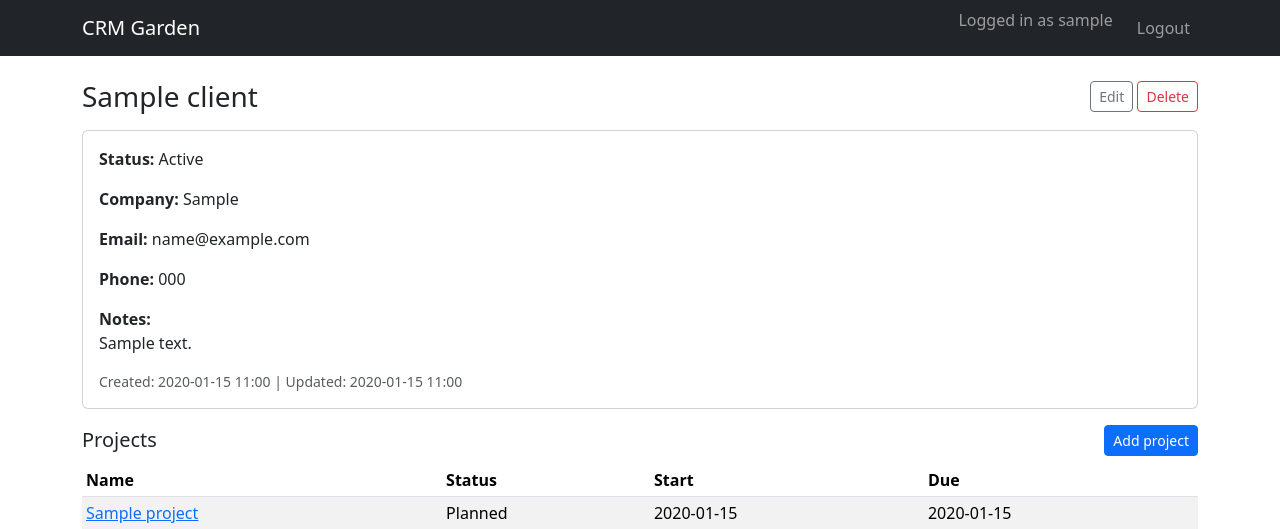
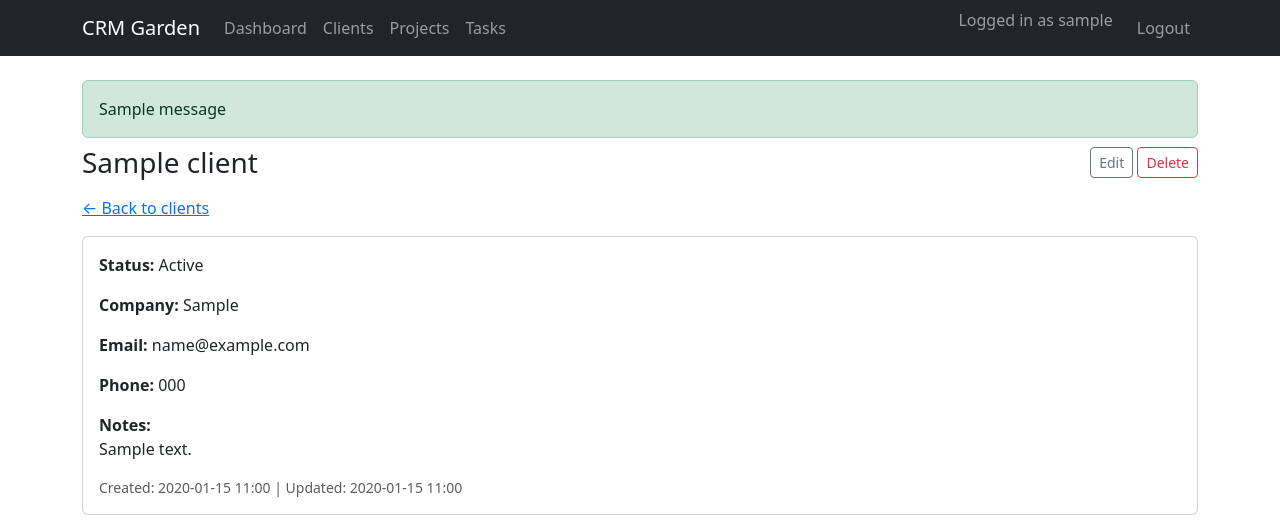
Before and after one commit to alitaraghi/crm_garden, a Django app: page /clients/1/ in a window 1280 px wide. Shown: the top 529 px of the page. Run offline with Django 5.2, Linux system fonts and the light colour scheme; a user stored in the database is signed in; tables that the repository leaves empty hold one stand-in row (values such as "Sample post"); one stand-in notice (Sample message) is shown.

Commit message:
feat: improve navigation and display flash messages

```diff
--- a/templates/base.html
+++ b/templates/base.html
@@ -16,9 +16,36 @@
 <nav class="navbar navbar-expand-lg navbar-dark bg-dark mb-4">
   <div class="container">
     <a class="navbar-brand" href="{% url 'crm:dashboard' %}">CRM Garden</a>
-        <div class="collapse navbar-collapse">
+
+    <button
+      class="navbar-toggler"
+      type="button"
+      data-bs-toggle="collapse"
+      data-bs-target="#mainNavbar"
+      aria-controls="mainNavbar"
+      aria-expanded="false"
+      aria-label="Toggle navigation"
+    >
+      <span class="navbar-toggler-icon"></span>
+    </button>
+
+    <div class="collapse navbar-collapse" id="mainNavbar">
+      <ul class="navbar-nav me-auto">
+        <li class="nav-item">
+          <a class="nav-link" href="{% url 'crm:dashboard' %}">Dashboard</a>
+        </li>
+        <li class="nav-item">
+          <a class="nav-link" href="{% url 'crm:client_list' %}">Clients</a>
+        </li>
+        <li class="nav-item">
+          <a class="nav-link" href="{% url 'crm:project_list' %}">Projects</a>
+        </li>
+        <li class="nav-item">
+          <a class="nav-link" href="{% url 'crm:task_list' %}">Tasks</a>
+        </li>
+      </ul>
+
       <ul class="navbar-nav ms-auto">
-
         {% if user.is_authenticated %}
           <li class="nav-item">
             <span class="navbar-text me-3">
@@ -38,8 +65,20 @@
   </div>
 </nav>
 
+
     <main class="container">
+      {% if messages %}
+        <div class="mt-2">
+          {% for message in messages %}
+            <div class="alert alert-{{ message.tags|default:'info' }} mb-2" role="alert">
+              {{ message }}
+            </div>
+          {% endfor %}
+        </div>
+      {% endif %}
+
       {% block content %}{% endblock %}
     </main>
+
   </body>
 </html>
--- a/templates/crm/client_detail.html
+++ b/templates/crm/client_detail.html
@@ -20,6 +20,9 @@
       </a>
     </div>
   </div>
+  <p class="mb-3">
+    <a href="{% url 'crm:client_list' %}">&larr; Back to clients</a>
+  </p>
 
   <div class="card mb-3">
     <div class="card-body">
--- a/templates/crm/project_detail.html
+++ b/templates/crm/project_detail.html
@@ -34,6 +34,9 @@
       {% endif %}
     </div>
   </div>
+  <p class="mb-3">
+    <a href="{% url 'crm:project_list' %}">&larr; Back to projects</a>
+  </p>
 
   <div class="card mb-3">
     <div class="card-body">
--- a/templates/crm/task_detail.html
+++ b/templates/crm/task_detail.html
@@ -30,6 +30,9 @@
       </a>
     </div>
   </div>
+  <p class="mb-3">
+    <a href="{% url 'crm:task_list' %}">&larr; Back to tasks</a>
+  </p>
 
   <div class="card mb-3">
     <div class="card-body">
```
Lines whose indentation alone changed are shown as unchanged.
